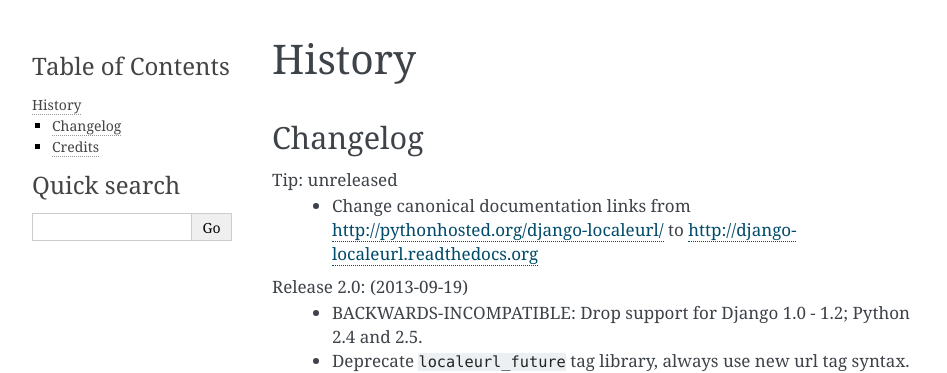
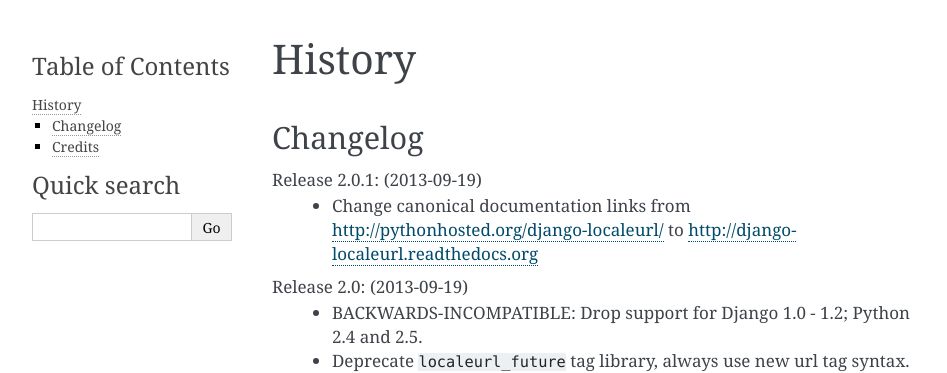
Before and after one commit to eugena/django-localeurl, a Sphinx documentation site: the page built from docs/history.rst, in a window 1280 px wide and 900 px high. Shown: the top 373 px of the window, without its empty margins (148-1095 px from the left). Built offline with Sphinx 7.4.7, drawn with Linux system fonts in a browser that asks for light colours.

Commit message:
Bump version to 2.0.1.

```diff
--- a/docs/history.rst
+++ b/docs/history.rst
@@ -5,7 +5,7 @@
 Changelog
 ---------
 
-Tip: unreleased
+Release 2.0.1: (2013-09-19)
   * Change canonical documentation links from
     http://pythonhosted.org/django-localeurl/ to
     http://django-localeurl.readthedocs.org
--- a/metadata.py
+++ b/metadata.py
@@ -22,5 +22,5 @@
 name = 'localeurl'
 authors = 'Joost Cassee, Artiom Diomin and Carl Meyer'
 copyright_years = '2008-2010'
-version = '2.0.post%s' % hgrev
+version = '2.0.1'
 release = version
```
